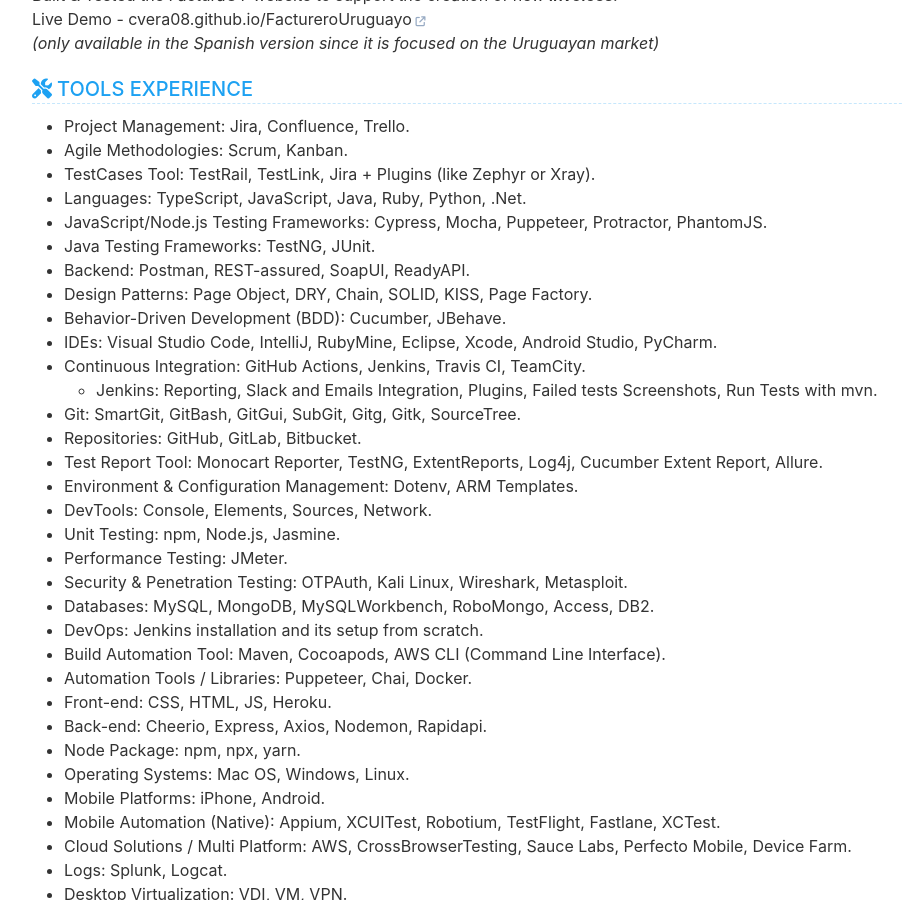
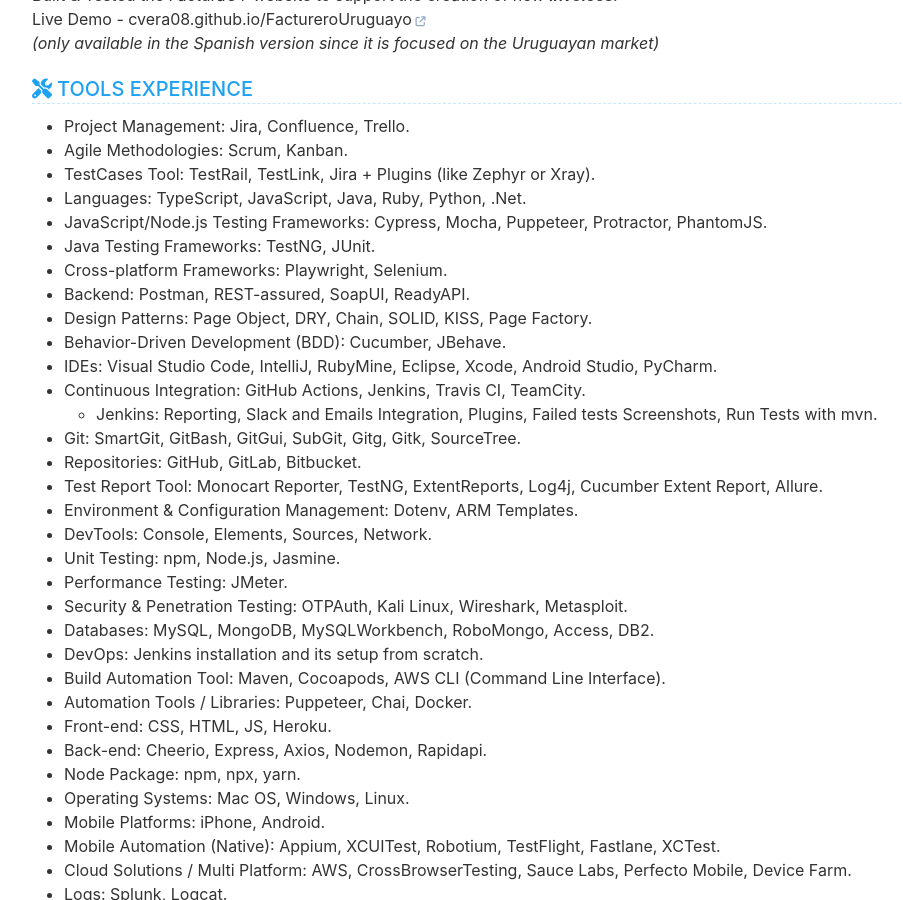
Before and after one commit to cvera08/full-resume, a Jekyll site: the page built from index.html, in a window 1280 px wide and 900 px high, scrolled down 4107 px. Shown: the whole window, without its empty margins (148-1051 px from the left). Built offline with Jekyll 4.4.1, drawn with Linux system fonts in a browser that asks for light colours.

Commit message:
feat: cross platform fws

```diff
--- a/_data/data.yml
+++ b/_data/data.yml
@@ -268,6 +268,7 @@ organization:
     - Languages: TypeScript, JavaScript, Java, Ruby, Python, .Net.
     - JavaScript/Node.js Testing Frameworks: Cypress, Mocha, Puppeteer, Protractor, PhantomJS.
     - Java Testing Frameworks: TestNG, JUnit.
+    - Cross-platform Frameworks: Playwright, Selenium.
     - Backend: Postman, REST-assured, SoapUI, ReadyAPI.
     - Design Patterns: Page Object, DRY, Chain, SOLID, KISS, Page Factory.
     - Behavior-Driven Development (BDD): Cucumber, JBehave.
```
